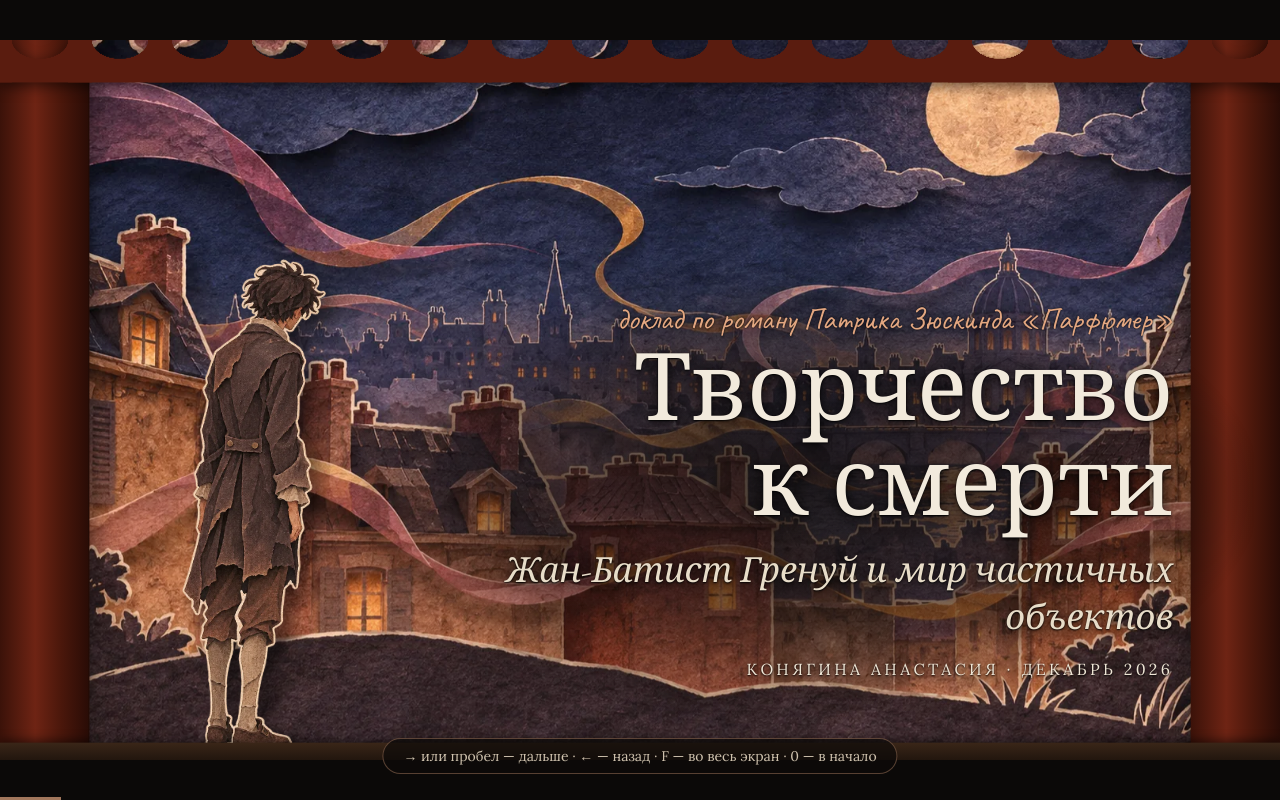
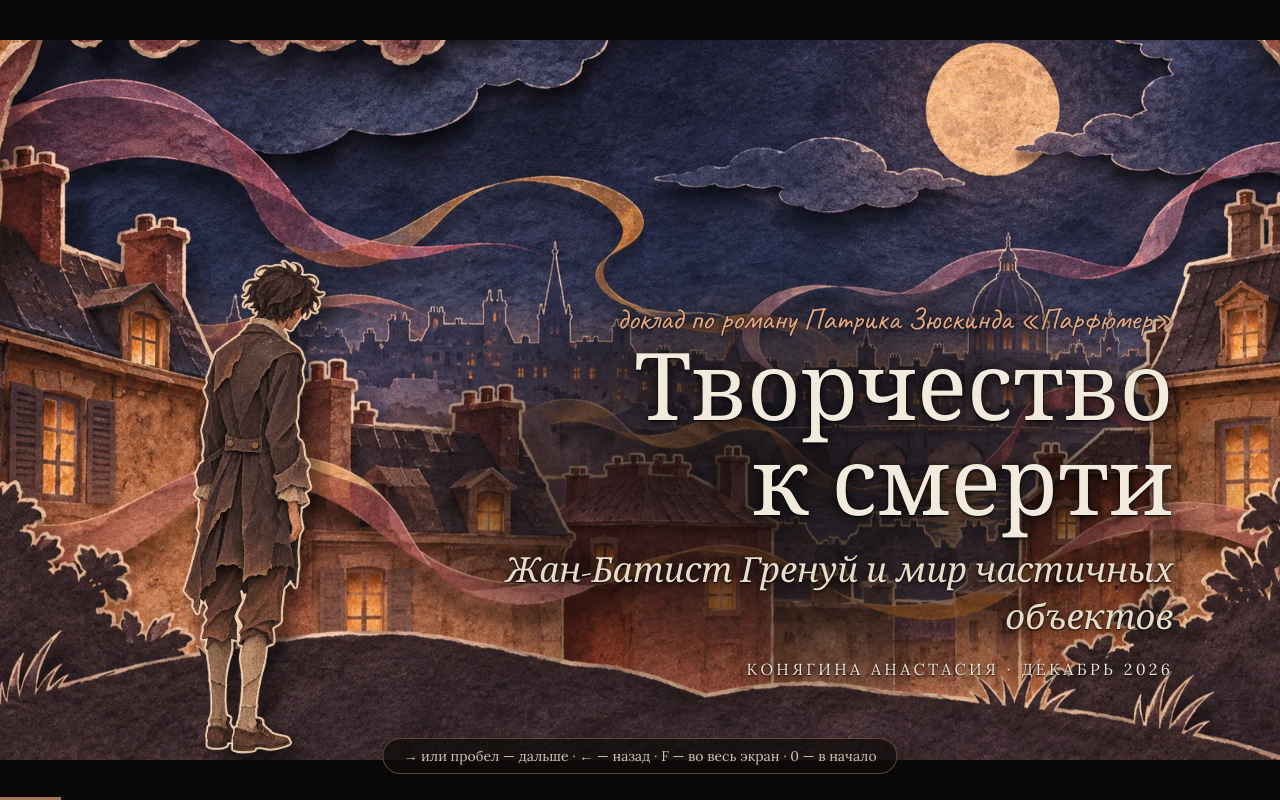
Before and after one commit to konyaginaan/tvorchestvo-k-smerti, a plain HTML site: page paper.html in a window 1280 px wide. Drawn offline with nearby package versions, Linux system fonts and the light colour scheme.

Commit message:
Бумажный театр: без занавеса, переход «камера проезжает сквозь сцену», вырезки выезжают сбоку или встают
Co-Authored-By: Claude Opus 5.5 <noreply@anthropic.com>

```diff
--- a/paper.html
+++ b/paper.html
@@ -17,26 +17,33 @@ body { color: var(--text); font-family: 'Lora', Georgia, serif; -webkit-font-smo
 body.pointer { cursor: default; }
 
 #stage { position: absolute; left: 50%; top: 50%; width: 1920px; height: 1080px; transform-origin: 0 0; overflow: hidden; background: var(--bg); }
-.slide { position: absolute; inset: 0; overflow: hidden; opacity: 0; visibility: hidden; transition: opacity 1.1s ease, visibility 0s linear 1.1s; }
-.slide.current { opacity: 1; visibility: visible; transition: opacity 1.1s ease, visibility 0s; z-index: 2; }
+.slide { position: absolute; inset: 0; overflow: hidden; visibility: hidden; transform-origin: 50% 58%; }
+.slide.current { visibility: visible; z-index: 2; }
+/* вперёд: старая сцена надвигается на камеру и уходит под неё, новая проступает из глубины */
+.slide.leave-fwd { visibility: visible; z-index: 3; pointer-events: none; animation: pass-under 1.6s cubic-bezier(.4,0,.7,.7) forwards; }
+.slide.enter-fwd { animation: from-depth 1.6s cubic-bezier(.3,.5,.35,1) both; }
+/* назад — то же самое в обратную сторону */
+.slide.leave-back { visibility: visible; z-index: 1; pointer-events: none; animation: from-depth 1.6s cubic-bezier(.65,0,.7,.5) reverse forwards; }
+.slide.enter-back { z-index: 3; animation: pass-under 1.6s cubic-bezier(.3,.3,.6,1) reverse both; }
+@keyframes pass-under { 0% { transform: none; opacity: 1; filter: none; } 25% { opacity: 1; } 80% { opacity: 0; } 100% { transform: translateY(16%) scale(2.6); opacity: 0; filter: blur(8px); } }
+@keyframes from-depth { 0% { transform: scale(.7); opacity: 0; filter: brightness(.45); } 20% { opacity: 1; } 100% { transform: none; opacity: 1; filter: none; } }
 
 /* бумажная сцена: слои на разной глубине */
 .pt { position: absolute; inset: 0; overflow: hidden; }
-.pt-stage { position: absolute; }
+.pt-stage { position: absolute; perspective: 1800px; perspective-origin: 50% 35%; }
 .pl { position: absolute; transform-origin: 50% 100%; will-change: scale, translate; }
 .pl.back { inset: 0; width: 100%; height: 100%; object-fit: cover; transform-origin: 50% 55%; }
-.pl.fig { height: auto; opacity: 0; transform: translateY(60px) rotateX(70deg); transform-origin: 50% 100%;
+.pl.fig { height: auto; opacity: 0; transform-origin: 50% 100%;
   filter: drop-shadow(14px 16px 12px rgba(0,0,0,.55));
-  transition: opacity .9s ease-out, transform 1.3s cubic-bezier(.2,.9,.25,1.15); transition-delay: var(--in, .4s); }
+  transition: opacity .5s ease-out, transform 1.5s cubic-bezier(.22,1.1,.36,1); transition-delay: var(--in, .8s); }
+.pl.fig.in-up { transform: rotateX(86deg); }                       /* лежит на сгибе и встаёт, как в открытке */
+.pl.fig.in-left { transform: translateX(-1500px) rotate(-4deg); }  /* выезжает слева */
+.pl.fig.in-right { transform: translateX(1500px) rotate(4deg); }
+.pl.fig.in-up { transition: opacity .4s ease-out, transform 1.3s cubic-bezier(.3,1.45,.5,1); transition-delay: var(--in, .8s); }
 .on .pl.fig { opacity: 1; transform: none; }
 .pl.fig.sway { animation: sway 7s ease-in-out infinite; animation-delay: var(--sd, 0s); }
 @keyframes sway { 0%, 100% { rotate: -1deg; } 50% { rotate: 1deg; } }
 .pl.fig.cut { filter: drop-shadow(1.8px 0 0 var(--paper)) drop-shadow(-1.8px 0 0 var(--paper)) drop-shadow(0 1.8px 0 var(--paper)) drop-shadow(0 -1.8px 0 var(--paper)) drop-shadow(14px 16px 12px rgba(0,0,0,.55)); }
-.curtain { position: absolute; top: 0; bottom: 0; width: 7%; z-index: 4; pointer-events: none; background: linear-gradient(to right, #3b1209, #6e2414 40%, #4a170b 70%, #2a0c06); box-shadow: 0 0 40px rgba(0,0,0,.6); }
-.curtain.l { left: 0; border-right: 2px solid rgba(0,0,0,.4); }
-.curtain.r { right: 0; transform: scaleX(-1); }
-.valance { position: absolute; left: 0; right: 0; top: 0; height: 64px; z-index: 5; pointer-events: none; background: radial-gradient(ellipse 60px 40px at 60px 0, transparent 70%, #5a1c0f 71%) repeat-x; background-size: 120px 64px; filter: drop-shadow(0 6px 10px rgba(0,0,0,.55)); }
-.boards { position: absolute; left: 0; right: 0; bottom: 0; height: 26px; z-index: 5; background: linear-gradient(#3a2618, #22160e); box-shadow: 0 -4px 14px rgba(0,0,0,.5); }
 
 /* текст */
 .cap { position: absolute; z-index: 6; left: 160px; right: 160px; bottom: 120px; }
@@ -110,7 +117,7 @@ const SCENES = [
     figs: [{ src: P + '03-fig.webp', left: 3, top: 52, width: 44, d: .8 }],
     html: '<div class="cap top right"><div class="r step"><p class="year">1767</p><p class="punch">За любовь, но против жизни</p></div></div>' },
   { label: 'Вопрос', back: P + '04-back.webp', alt: 'Тёмная комната, свеча и светящийся флакон',
-    figs: [{ src: P + '04-fig.webp', left: 20, top: 38, width: 10, d: .6 }],
+    figs: [{ src: P + '04-fig.webp', left: 20, top: 38, width: 10, d: .6, enter: 'up' }],
     html: '<div class="cap top right"><p class="quote r">Можно ли назвать творчеством то, что от первого до последнего шага идёт к смерти?</p></div>' },
   { label: 'I. Чем живо живое', back: P + '05-back.webp', alt: 'Лавка парфюмера: Гренуй переливает духи, Бальдини поражён',
     figs: [{ src: P + '05-fig-g.webp', left: 2, top: 40, width: 20, d: .7 }, { src: P + '05-fig-baldini.webp', left: 78, top: 38, width: 20, d: .7 }],
@@ -177,10 +184,10 @@ SCENES.forEach((sc, i) => {
     h += '<div class="pt"><div class="pt-stage">';
     h += '<img class="pl back' + (sc.dim ? ' dim' : '') + '" data-d="0" src="' + sc.back + '" alt="' + (sc.alt || '') + '">';
     (sc.figs || []).forEach((f, k) => {
-      h += '<img class="pl fig ' + (f.cut ? 'cut ' : '') + (f.sway === false ? '' : 'sway') + '" data-d="' + (f.d ?? .6) + '" src="' + f.src + '" alt="" style="left:' + f.left + '%;top:' + f.top + '%;width:' + f.width + '%;--in:' + (0.4 + k * 0.35) + 's;--sd:' + (-k * 1.7) + 's">';
+      const how = f.enter || (f.left + f.width / 2 < 30 ? 'left' : f.left + f.width / 2 > 70 ? 'right' : 'up');
+      h += '<img class="pl fig in-' + how + ' ' + (f.cut ? 'cut ' : '') + (f.sway === false ? '' : 'sway') + '" data-d="' + (f.d ?? .6) + '" src="' + f.src + '" alt="" style="left:' + f.left + '%;top:' + f.top + '%;width:' + f.width + '%;--in:' + (1.0 + k * 0.45) + 's;--sd:' + (-k * 1.7) + 's">';
     });
     h += '</div></div>';
-    h += '<div class="curtain l"></div><div class="curtain r"></div><div class="valance"></div><div class="boards"></div>';
   }
   h += sc.html || '';
   s.innerHTML = h;
@@ -225,16 +232,25 @@ function frame(now) {
   requestAnimationFrame(frame);
 }
 
-let cur = 0, stepIdx = 0;
+let cur = 0, stepIdx = 0, first = true, leaveT;
 const steps = s => [...s.querySelectorAll('.step')];
 function show(i, fromEnd) {
   i = Math.max(0, Math.min(slides.length - 1, i));
-  slides.forEach((s, j) => {
-    const a = j === i;
-    s.classList.toggle('current', a);
-    if (a) { s.classList.remove('on'); void s.offsetWidth; s.classList.add('on'); }
-    else setTimeout(() => { if (!s.classList.contains('current')) { s.classList.remove('on'); s.querySelectorAll('.pl').forEach(l => { l.style.scale = ''; l.style.translate = ''; }); } }, 1200);
-  });
+  const prevS = slides[cur], nextS = slides[i], fwd = i >= cur;
+  const anim = first ? false : (prevS !== nextS && !calm);
+  first = false;
+  slides.forEach(s => s.classList.remove('leave-fwd', 'leave-back', 'enter-fwd', 'enter-back'));
+  slides.forEach(s => { if (s !== nextS) s.classList.remove('current'); });
+  if (anim) {
+    prevS.classList.add(fwd ? 'leave-fwd' : 'leave-back');
+    nextS.classList.add(fwd ? 'enter-fwd' : 'enter-back');
+    clearTimeout(leaveT);
+    leaveT = setTimeout(() => {
+      slides.forEach(s => { if (s !== slides[cur]) { s.classList.remove('on', 'leave-fwd', 'leave-back'); s.querySelectorAll('.pl').forEach(l => { l.style.scale = ''; l.style.translate = ''; }); } });
+      slides[cur].classList.remove('enter-fwd', 'enter-back');
+    }, 1650);
+  } else slides.forEach(s => { if (s !== nextS) s.classList.remove('on'); });
+  nextS.classList.add('current'); nextS.classList.remove('on'); void nextS.offsetWidth; nextS.classList.add('on');
   cur = i; t0 = 0;
   const st = steps(slides[i]);
   stepIdx = fromEnd ? st.length : 0;
```
